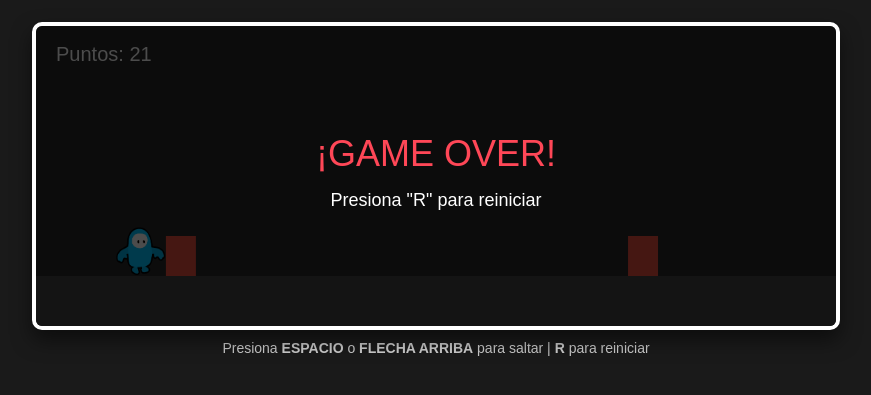
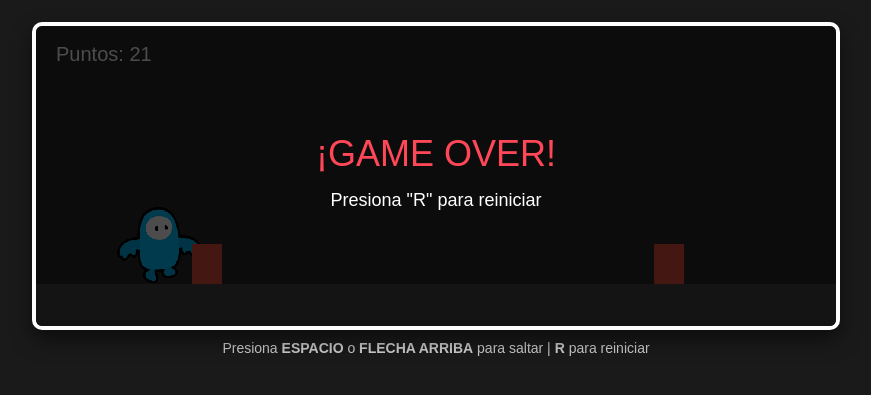
Before and after one commit to sussybakauser/GlichyNRunning, a plain HTML site: page index.html in a window 1280 px wide. Shown: the part 81-476 px from the top of the page, without its empty margins (204-1075 px from the left). Drawn offline with Linux system fonts and the light colour scheme; a web font is replaced by a local one.

Commit message:
Update index.html

```diff
--- a/index.html
+++ b/index.html
@@ -45,6 +45,7 @@
             border-radius: 10px;
             box-shadow: 0 10px 20px rgba(0,0,0,0.5);
             display: block;
+            image-rendering: pixelated; /* Mantiene bordes nítidos */
         }
 
         .instructions {
@@ -68,7 +69,10 @@
         const canvas = document.getElementById('gameCanvas');
         const ctx = canvas.getContext('2d');
 
-        // --- RUTA BASE DE TUS SPRITES (Ajustada a tu estructura de carpetas) ---
+        // Desactivar suavizado para bordes más limpios
+        ctx.imageSmoothingEnabled = false;
+
+        // --- RUTA BASE DE TUS SPRITES ---
         const basePath = 'Images/Glichy Guy Customs/Default/';
 
         // Cargar las imágenes
@@ -92,29 +96,33 @@
             images[key].onload = () => {
                 loadedImages++;
                 if (loadedImages === totalImages) {
-                    // Iniciar el bucle cuando todas las imágenes carguen
                     requestAnimationFrame(gameLoop);
                 }
             };
         }
 
-        // --- PROPIEDADES DEL JUEGO ---
+        // --- PROPIEDADES DEL JUEGO Y DEL JUGADOR ---
         let gravity = 0.6;
         let gameSpeed = 5;
         let score = 0;
         let gameOver = false;
         let frameCount = 0;
 
-        // Jugador
+        // Sprites originales: 172 x 156 px
+        // Escala al 50%: width 86, height 78 (mantiene aspect ratio exacto)
+        const playerWidth = 86;
+        const playerHeight = 78;
+        const groundLevel = 180; // Posición 'y' para que encaje con el suelo
+
         const player = {
             x: 80,
-            y: 200,
-            width: 50,
-            height: 50,
+            y: groundLevel,
+            width: playerWidth,
+            height: playerHeight,
             velocityY: 0,
             isJumping: false,
             runFrame: 0,
-            groundY: 200
+            groundY: groundLevel
         };
 
         // Obstáculos
@@ -124,7 +132,7 @@
         // Control de teclado
         window.addEventListener('keydown', (e) => {
             if ((e.code === 'Space' || e.code === 'ArrowUp') && !player.isJumping && !gameOver) {
-                player.velocityY = -12;
+                player.velocityY = -13;
                 player.isJumping = true;
             }
             if (e.code === 'KeyR' && gameOver) {
@@ -162,9 +170,9 @@
                 player.isJumping = false;
             }
 
-            // Animación del jugador
+            // Animación del jugador (cambio de frame cada 6 ciclos)
             if (!player.isJumping && frameCount % 6 === 0) {
-                player.runFrame = (player.runFrame + 1) % 4; // Ciclo entre 0, 1, 2, 3
+                player.runFrame = (player.runFrame + 1) % 4;
             }
 
             // Generar Obstáculos
@@ -172,7 +180,7 @@
             if (obstacleTimer > 100 - (gameSpeed * 2) && Math.random() < 0.5) {
                 obstacles.push({
                     x: canvas.width,
-                    y: player.groundY + 10,
+                    y: player.groundY + (player.height - 40),
                     width: 30,
                     height: 40
                 });
@@ -184,11 +192,12 @@
                 let obs = obstacles[i];
                 obs.x -= gameSpeed;
 
-                // Colisión (AABB simples)
+                // Colisión (AABB) con margen para bordes del sprite
+                const padding = 10;
                 if (
-                    player.x < obs.x + obs.width &&
-                    player.x + player.width > obs.x &&
-                    player.y < obs.y + obs.height &&
+                    player.x + padding < obs.x + obs.width &&
+                    player.x + player.width - padding > obs.x &&
+                    player.y + padding < obs.y + obs.height &&
                     player.y + player.height > obs.y
                 ) {
                     gameOver = true;
@@ -218,7 +227,7 @@
                 currentSprite = runSprites[player.runFrame];
             }
 
-            // Dibujar Jugador
+            // Dibujar Jugador con las dimensiones ajustadas
             if (currentSprite) {
                 ctx.drawImage(currentSprite, player.x, player.y, player.width, player.height);
             }
```
